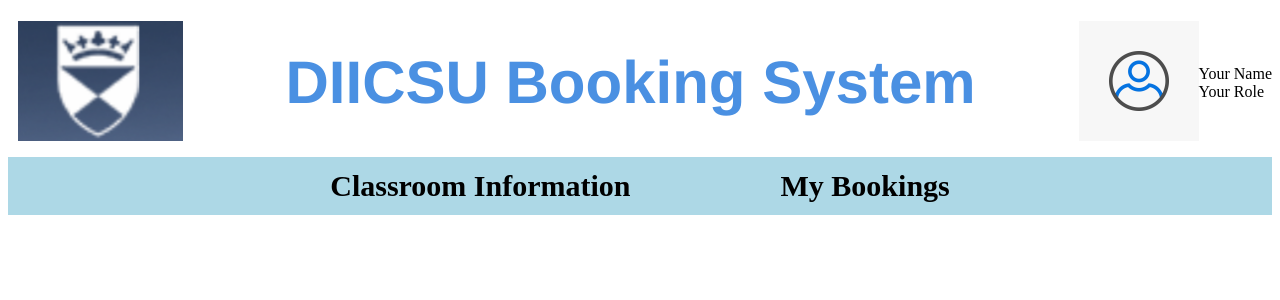
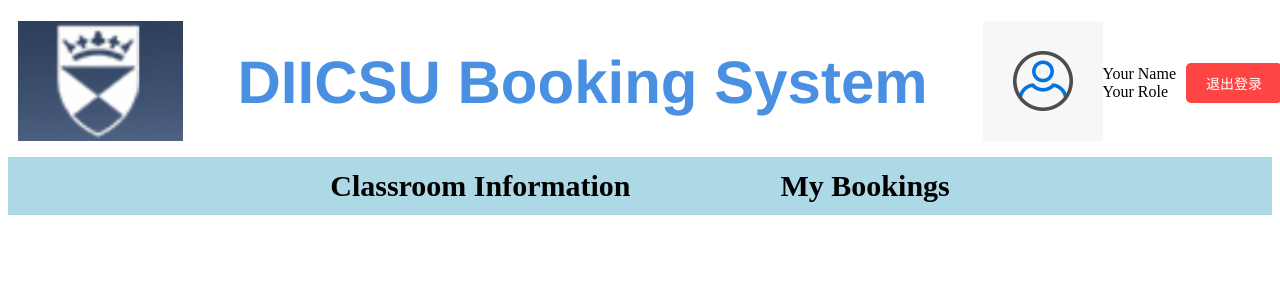
Before and after one commit to Zhengyi1212/DIIAgile-GroupA-frontend, a Vue app in the folder frontend/: page /profile in a window 1280 px wide. Shown: the top 300 px of the page. Built offline with nearby package versions, Linux system fonts and the light colour scheme.

Commit message:
modify login page to align with backend

```diff
--- a/frontend/src/components/HomePage.vue
+++ b/frontend/src/components/HomePage.vue
@@ -12,14 +12,21 @@
 
     <div class="profile-section">
       <div class="profile-icon" @click="redirectToProfile">
-
         <img src="../assets/avatar.png" alt="Profile" />
       </div>
+
+
       <div class="info">
-        <!-- add method， 后端 pass -->
+        <!-- add method， 后端 pass !!!!!! -->
         <div class="profile-name">Your Name</div>
         <div class="profile-role">Your Role</div>
+      </div>
 
+      <div>
+
+        <button @click="logout" class="logout-btn">
+          退出登录
+        </button>
       </div>
 
     </div>
@@ -42,6 +49,13 @@ export default {
       // Redirect to the profile page
       this.$router.push('/profile');
     },
+    logout() {
+      localStorage.removeItem("token");
+
+      this.$router.push("/login");
+
+      alert("您已退出登录");
+    },
   },
 };
 </script>
@@ -50,14 +64,16 @@ export default {
 /* Container for header with project icon and profile icon */
 .header {
   display: flex;
-  justify-content: space-between;  /* Distribute space between the elements */
+  justify-content: space-between;
+  /* Distribute space between the elements */
   align-items: center;
   padding: 0 10px;
   width: 100%;
 }
 
 .project-icon img {
-  height: 120px; /* Adjust size as needed */
+  height: 120px;
+  /* Adjust size as needed */
   cursor: pointer;
 }
 
@@ -69,6 +85,7 @@ export default {
   text-align: center;
   white-space: none;
 }
+
 .profile-section {
   display: flex;
   align-items: center;
@@ -76,11 +93,11 @@ export default {
 }
 
 .profile-icon img {
-  height:120px;
+  height: 120px;
   cursor: pointer;
 }
 
-.info{
+.info {
   margin-right: 10px;
   text-align: left;
 }
@@ -90,8 +107,25 @@ export default {
   filter: brightness(0.7);
 }
 
+.logout-btn {
+  padding: 10px 20px;
+  background-color: #ff4444;
+  /* 红色背景 */
+  color: white;
+  border: none;
+  border-radius: 5px;
+  cursor: pointer;
+  font-size: 14px;
+}
+
+.logout-btn:hover {
+  background-color: #cc0000;
+  /* 深红色 */
+}
+
 .navbar {
-  background-color: #ADD8E6; /* Light Blue */
+  background-color: #ADD8E6;
+  /* Light Blue */
   padding: 12px 0;
   text-align: center;
 }
--- a/frontend/src/views/LoginView.vue
+++ b/frontend/src/views/LoginView.vue
@@ -10,49 +10,25 @@
         <h2 class="login-title">
           Login
         </h2>
-        <form
-          class="login-form"
-          @submit.prevent="handleLogin"
-        >
+        <form class="login-form" @submit.prevent="handleLogin">
 
           <div class="form-row">
             <label for="Username">Username</label>
-            <input
-              id="Username"
-              v-model="Username"
-              type="text"
-              placeholder="Enter your username"
-              required
-            >
+            <input id="Username" v-model="Username" type="text" placeholder="Enter your username" required>
           </div>
 
 
           <div class="form-row">
             <label for="Password">Password</label>
-            <input
-              id="Password"
-              v-model="Password"
-              type="password"
-              placeholder="Enter your password"
-              required
-            >
+            <input id="Password" v-model="Password" type="password" placeholder="Enter your password" required>
           </div>
 
 
           <div class="form-actions">
-            <button
-              type="submit"
-              class="primary-btn"
-              :disabled="isLoading"
-            >
+            <button type="submit" class="primary-btn" :disabled="isLoading">
               {{ isLoading ? "Logging in..." : "Login" }}
             </button>
-            <button
-              type="button"
-              class="secondary-btn"
-              :disabled="isLoading"
-              @click="resetForm"
-            >
+            <button type="button" class="secondary-btn" :disabled="isLoading" @click="resetForm">
               Reset
             </button>
           </div>
@@ -60,17 +36,12 @@
 
         <p class="additional-info">
           Don't have an account yet?
-          <a
-            href="#"
-            class="register-link"
-            @click="goToRegister"
-          >Register for free</a>
+          <a href="#" class="register-link" @click="goToRegister">Register for free</a>
         </p>
       </div>
     </div>
   </div>
 </template>
-
 
 <script>
 export default {
@@ -79,7 +50,7 @@
       Username: "",
       Password: "",
       isLoading: false,
-        images : [
+      images: [
         require('@/assets/boat.jpg'),
         require('@/assets/duck2.jpg'),
         require('@/assets/Uni-view.jpg'),
@@ -87,16 +58,15 @@
       ],
       currentIndex: 0,
       currentUrl: require('@/assets/boat.jpg') // Correct way to load the default image
-
     };
   },
-
 
   mounted() {
     this.checkToken();
     this.startImageLoop();
 
   },
+
 
   methods: {
     startImageLoop() {
@@ -116,20 +86,15 @@
         return;
       }
 
-
       this.isLoading = true;
 
-
       const loginData = {
-          Username: this.Username,
-          Password: this.Password,
+        username: this.Username,  // JSON 键名一般使用小写
+        password: this.Password,
       };
 
-        console.log("Data sent to the backend:", loginData);
-
       try {
-        ///////////////////////////////////////////////////change backend api here
-          const response = await fetch("/api/SystemLogin.php", {
+        const response = await fetch("http://127.0.0.1:5000/api/login", {  // Flask API 地址
           method: "POST",
           headers: {
             "Content-Type": "application/json",
@@ -137,35 +102,28 @@
           body: JSON.stringify(loginData),
         });
 
-          if (!response.ok) {
-            throw new Error(`HTTP Error! Status Codes: ${response.status}`);
-          }
-
         const data = await response.json();
         console.log(data);
 
         if (data.success) {
-
           localStorage.setItem("token", data.token);
           this.checkToken();
-            alert(`Login successful`);
+          alert("Login successful");
         } else {
-            alert("Login Failure:" + data.message);
+          alert("Login Failure: " + data.message);
         }
       } catch (error) {
         console.error("Request Error:", error);
         alert("The login request failed, please try again later!");
       } finally {
-
         this.isLoading = false;
       }
-      },
-
+    }
+    ,
     resetForm() {
       this.Username = "";
       this.Password = "";
     },
-
     goToRegister() {
       if (!this.isLoading) {
         event.preventDefault();
@@ -173,56 +131,48 @@
         this.$router.push("/SignUp");
       }
     },
-
+    isTokenValid(token) {
+      if (!token) return false;
+      try {
+        const decoded = this.parseToken(token);
+        if (!decoded || !decoded.exp) return false;
+        const currentTime = Math.floor(Date.now() / 1000);
+        return decoded.exp > currentTime;
+      } catch (error) {
+        console.error("Token validation error:", error);
+        return false;
+      }
+    },
     checkToken() {
       const token = localStorage.getItem("token");
       if (token && this.isTokenValid(token)) {
         const userInfo = this.parseToken(token);
         console.log("Token is valid, welcome, user ID:", userInfo.user_id, "Role:", userInfo.role);
-
-          if (userInfo.role === "Customer") {
-            this.$router.push("/customer");
-          }
-          if (userInfo.role === "StoreManager") {
-            this.$router.push("/store");
-          }
-          if (userInfo.role === "Admin") {
-            this.$router.push("/company");
-          }
+        this.$router.push("/classrooms");
       } else {
         console.log("The token is invalid or has expired, please log in again!");
       }
     },
-
     parseToken(token) {
-
-        const decoded = atob(token);
-
-        return JSON.parse(decoded);
-      },
-
-      isTokenValid(token) {
-        const tokenData = this.parseToken(token);
-        const currentTime = Math.floor(Date.now() / 1000);
-
-
-        if (tokenData.exp < currentTime) {
-          console.log("The token has expired");
-          return false;
+      try {
+        const base64Url = token.split(".")[1];  // JWT 结构为 header.payload.signature
+        const base64 = base64Url.replace(/-/g, "+").replace(/_/g, "/");
+        return JSON.parse(decodeURIComponent(escape(atob(base64))));
+      } catch (error) {
+        console.error("Token parsing error:", error);
+        return null;
       }
-
-        return true;
     },
   },
 };
 </script>
 
 <style scoped>
-
-.background-container{
+.background-container {
   position: relative;
   width: 100%;
-  height: 100vh; /* Full viewport height */
+  height: 100vh;
+  /* Full viewport height */
   background-image: v-bind(currentUrl);
   background-size: cover;
   background-position: center;
@@ -231,7 +181,7 @@
 }
 
 .top-style {
-  display: flex ;
+  display: flex;
   position: fixed;
   top: 0px;
   left: 50%;
@@ -243,8 +193,6 @@
   font-family: 'Poppins', sans-serif;
   text-shadow: 2px 2px 5px rgba(0, 0, 0, 0.2);
   white-space: nowrap;
-
-
 }
 
 
@@ -263,7 +211,7 @@
   padding: 20px;
   border-radius: 10px;
   box-shadow: 0 4px 8px rgba(0, 0, 0, 0.1);
-    background-color:rgba(255,255,255,0.7);
+  background-color: rgba(255, 255, 255, 0.7);
   width: 100%;
   max-width: 400px;
   text-align: center;
@@ -287,7 +235,7 @@
 }
 
 .form-row input {
-    width:94%;
+  width: 94%;
   padding: 10px;
   border: 1px solid #ccc;
   border-radius: 5px;
```
Lines whose indentation alone changed are shown as unchanged.
